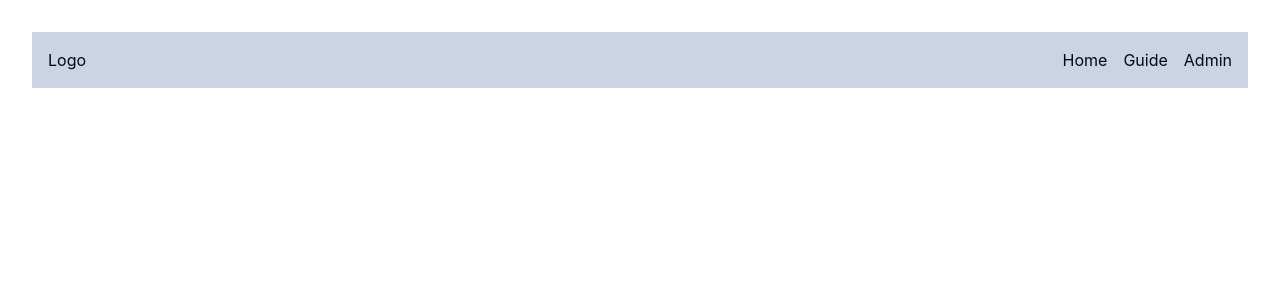
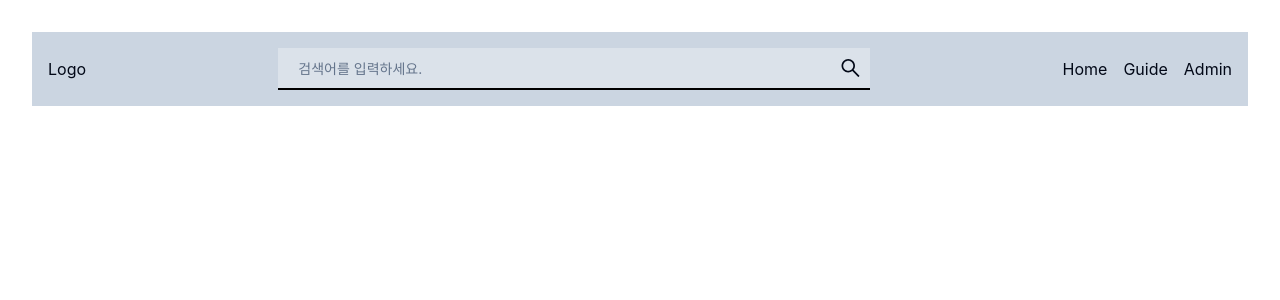
Before and after one commit to redhean/The_Liquor, a React (Vite) app in the folder frontend/: page /admin in a window 1280 px wide. Shown: the top 300 px of the page. Built offline with nearby package versions, Linux system fonts and the light colour scheme; a web font is replaced by a local one.

Commit message:
feat: add topbar search

```diff
--- a/frontend/src/components/Topbar.tsx
+++ b/frontend/src/components/Topbar.tsx
@@ -1,9 +1,21 @@
 import { Link } from "react-router-dom";
+import { AiOutlineSearch } from "react-icons/ai";
+import { Input } from "./ui/input";
 
 export default function Topbar() {
+  const SearchBar = () => {
+    return (
+      <div className="flex flex-row items-center px-2 border-b-2 border-black bg-white bg-opacity-30 w-1/2">
+        <Input type="text" placeholder="검색어를 입력하세요." className="text-sm rounded-none border-0 focus-visible:ring-0 focus-visible:ring-offset-0 bg-transparent shadow-none" />
+        <AiOutlineSearch size={24}/>
+      </div>
+    );
+  };
+
   return (
-    <div className="flex gap-8 bg-slate-300 h-auto justify-between p-4">
+    <div className="flex gap-8 bg-slate-300 h-auto justify-between items-center p-4">
       <div>Logo</div>
+      <SearchBar />
       <div className="flex gap-4">
         <Link to="/">Home</Link>
         <Link to="/cardnews">Guide</Link>
--- a/frontend/src/main.tsx
+++ b/frontend/src/main.tsx
@@ -12,10 +12,11 @@ import CreateBrand from "./pages/admin/CreateBrand.tsx";
 import CreateProducer from "./pages/admin/CreateProducer.tsx";
 import CreateCardnews from "./pages/admin/CreateCardnews.tsx";
 import MainSearch from "./pages/MainSearch.tsx";
-import SearchResult from "./pages/SearchResult.tsx";
+import SearchResult, {loader as searchLoader} from "./pages/SearchResult.tsx";
 import LiqourDetail from "./pages/LiqourDetail.tsx";
 import CardNewsMain from "./pages/CardNewsMain.tsx";
 import CardNewsDetail from "./pages/CardNewsDetail.tsx";
+import { searchLiqour } from "./services/liqour.ts";
 
 const router = createBrowserRouter([
   {
@@ -69,12 +70,13 @@ const router = createBrowserRouter([
         ],
       },
       {
-        path: "/",
-        index: true,
-        element: <MainSearch />,
-      },
-      {
         path: "/search",
+        loader: ({request}) => {
+          console.log(request);
+          const url = new URL(request.url);
+          const term = url.searchParams.get('term') ?? 'A';
+          return searchLiqour({params: {term: term, page: 1}});
+        },
         element: <SearchResult />,
       },
       {
@@ -91,6 +93,11 @@ const router = createBrowserRouter([
       }
     ],
   },
+  {
+    path: "/",
+    index: true,
+    element: <MainSearch />,
+  },
 ]);
 
 createRoot(document.getElementById("root")!).render(
--- a/frontend/src/pages/MainSearch.tsx
+++ b/frontend/src/pages/MainSearch.tsx
@@ -1,20 +1,32 @@
 import { Input } from "@/components/ui/input";
+import { useState } from "react";
 import { AiOutlineSearch } from "react-icons/ai";
 import { useNavigate } from "react-router-dom";
 
 export default function MainSearch() {
   const navigate = useNavigate();
+  const [searchValue, setSearchValue] = useState("");
 
   return (
-    <div className="bg-slate-100 flex flex-col gap-16 h-2/3 justify-center items-center">
+    <div className="flex flex-col h-screen">
+      <div className="bg-slate-100 flex flex-col gap-16 h-4/5 justify-center items-center">
         <h1 className="text-3xl">Search Logo_The Liquor</h1>
         <div className="flex flex-row justify-center items-center w-8/12 bg-white border-b-2 border-transparent focus-within:border-slate-400 px-2">
           <Input
             type="search"
             className="text-base h-12 rounded-none border-0 focus-visible:ring-0 focus-visible:ring-offset-0 bg-transparent shadow-none"
             placeholder="Search"
+            value={searchValue}
+            onChange={(e) => setSearchValue(e.target.value)}
+            onAbort={() => setSearchValue("")}
           />
-        <AiOutlineSearch className="size-8 p-1 cursor-pointer" onClick={()=>{navigate('/search?')}}/>
+          <AiOutlineSearch
+            className="size-8 p-1 cursor-pointer"
+            onClick={() => {
+              navigate(`/search?term=${searchValue}`);
+            }}
+          />
+        </div>
       </div>
     </div>
   );
```
Also changed, not shown: 1 other file (tests, documents, lock files or other folders). Lines whose indentation alone changed are shown as unchanged.
